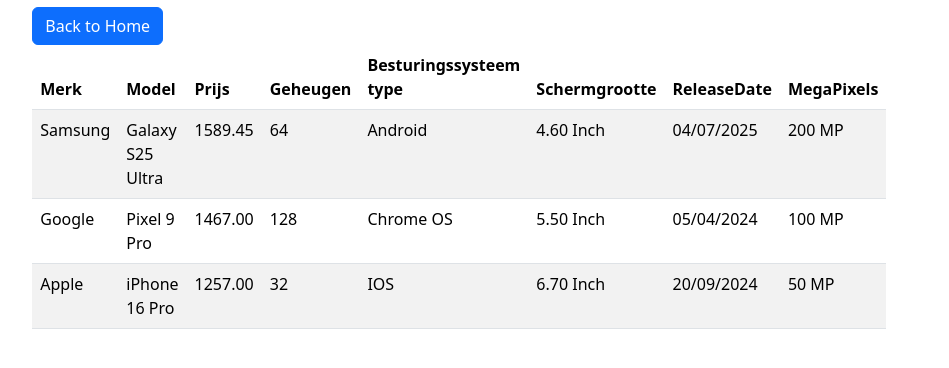
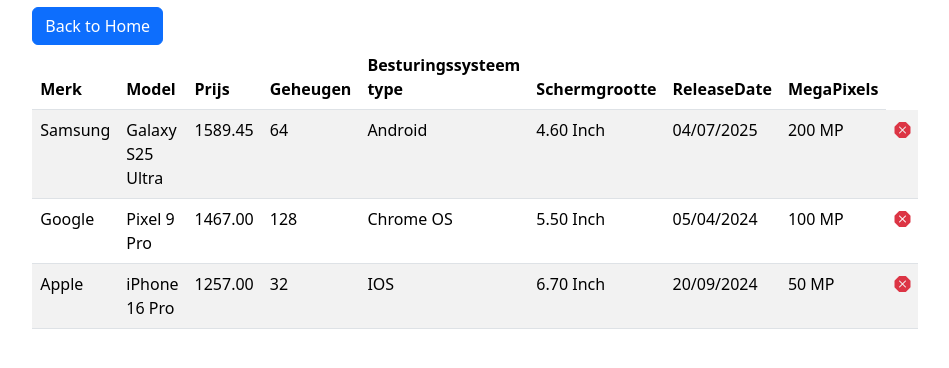
Before and after one commit to Omid2831/PeakMVC-teach, a PHP site: page /smartphones in a window 1280 px wide. Shown: the part 217-585 px from the top of the page, without its empty margins (277-1226 px from the left). Run offline with PHP 8.4, Linux system fonts and the light colour scheme; data comes from the database, SQL or seed files in the repository; data that the repository does not hold is empty.

Commit message:
feat: add delete button for smartphones in the index view

```diff
--- a/mvc-startertemplate-main/app/views/smartphones/index.php
+++ b/mvc-startertemplate-main/app/views/smartphones/index.php
@@ -44,6 +44,11 @@
                             <td><?= $smartphone->Schermgrootte; ?></td>
                             <td><?= $smartphone->ReleaseDate; ?></td>
                             <td><?= $smartphone->MegaPixels; ?></td>
+                            <td>
+                                <a href="<?= URLROOT; ?>/smartphones/delete/<?= $smartphone->Id;?>">
+                                    <i class="bi bi-x-octagon-fill text-danger"></i>
+                                </a>
+                            </td>
                         </tr>
                     <?php endforeach; ?>
                 </tbody>
```
